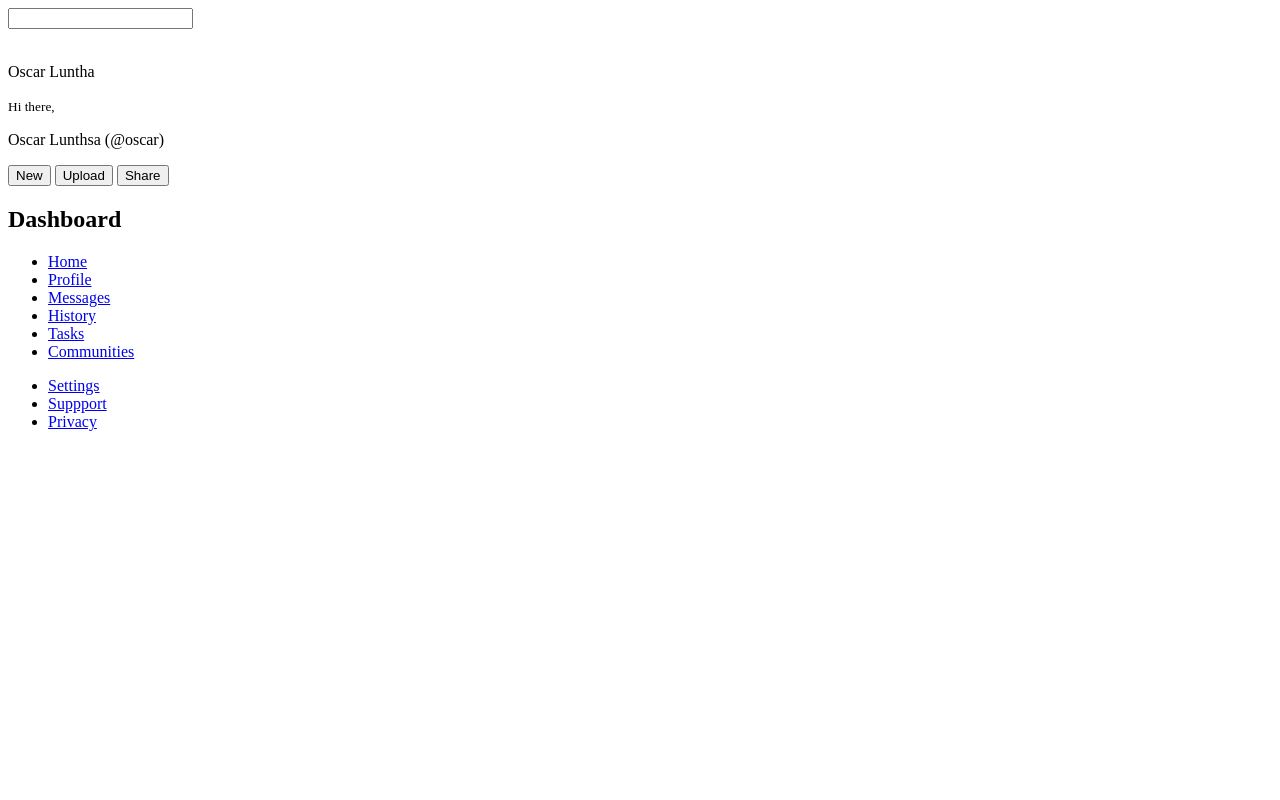
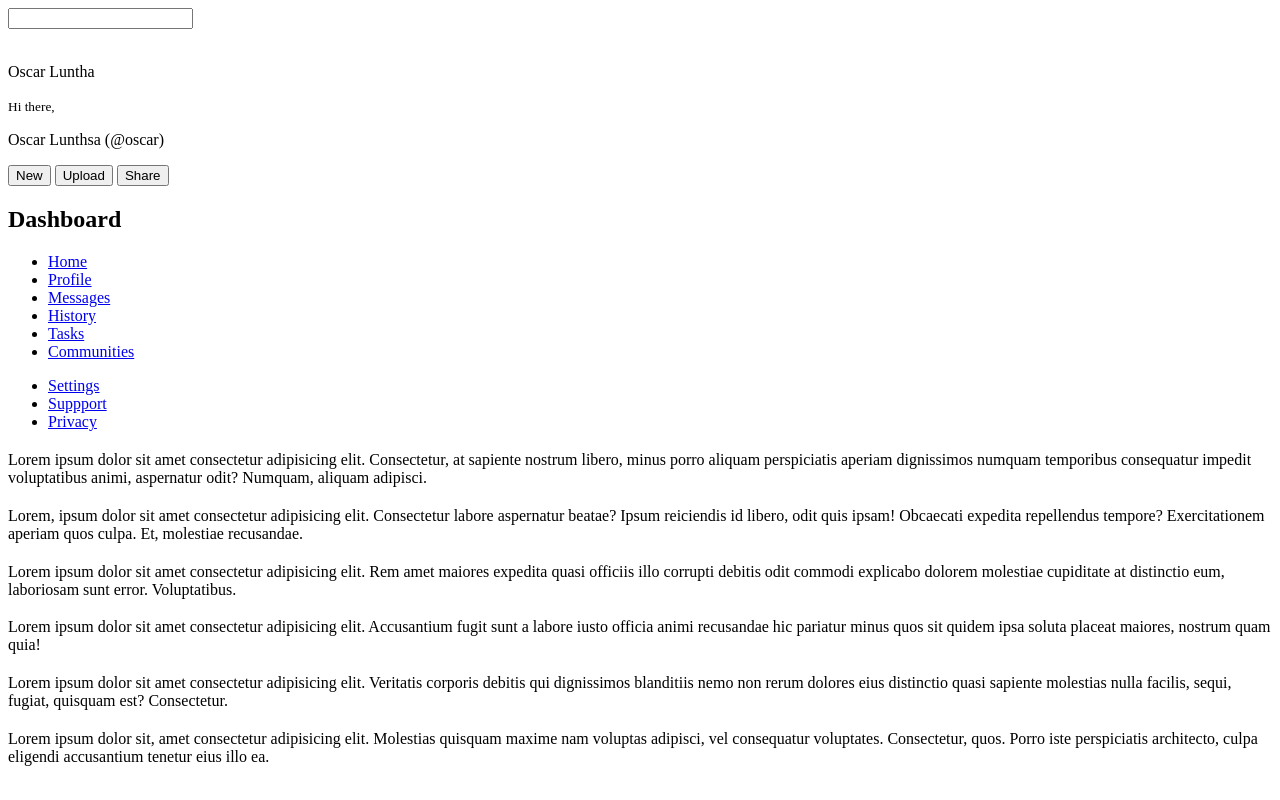
Before and after one commit to Oscar-Luntha/TOP-adminpage, a plain HTML site: page index.html in a window 1280 px wide. Drawn offline with Linux system fonts and the light colour scheme.

Commit message:
add projects to the main content container

```diff
--- a/index.html
+++ b/index.html
@@ -78,7 +78,47 @@
         </nav>
     </div>
     <section class="mainContent">
-
+        <div class="projects">
+            <div class="project-card">
+                <h1></h1>
+                <p>Lorem ipsum dolor sit amet consectetur adipisicing elit.
+                     Consectetur, at sapiente nostrum libero, minus porro aliquam
+                     perspiciatis aperiam dignissimos numquam temporibus consequatur
+                      impedit voluptatibus animi, aspernatur odit? Numquam, aliquam adipisci.</p>
+                <div class="card-icons"></div>
+            </div>
+            <div class="project-card">
+                <h1></h1>
+                <p>Lorem, ipsum dolor sit amet consectetur adipisicing elit.
+                     Consectetur labore aspernatur beatae? Ipsum reiciendis id libero, odit quis ipsam! Obcaecati expedita
+                    repellendus tempore? Exercitationem aperiam quos culpa. Et, molestiae recusandae.</p>
+                <div class="card-icons"></div>
+            </div>
+            <div class="project-card">
+                <h1></h1>
+                <p>Lorem ipsum dolor sit amet consectetur adipisicing elit. Rem amet maiores expedita quasi officiis illo corrupti debitis odit commodi explicabo
+                     dolorem molestiae cupiditate at distinctio eum, laboriosam sunt error. Voluptatibus.</p>
+                <div class="card-icons"></div>
+            </div>
+            <div class="project-card">
+                <h1></h1>
+                <p>Lorem ipsum dolor sit amet consectetur adipisicing elit. Accusantium fugit sunt a labore iusto officia animi recusandae hic
+                    pariatur minus quos sit quidem ipsa soluta placeat maiores, nostrum quam quia!</p>
+                <div class="card-icons"></div>
+            </div>
+            <div class="project-card">
+                <h1></h1>
+                <p>Lorem ipsum dolor sit amet consectetur adipisicing elit. Veritatis corporis debitis qui dignissimos blanditiis nemo non rerum dolores eius distinctio quasi sapiente
+                     molestias nulla facilis, sequi, fugiat, quisquam est? Consectetur.</p>
+                <div class="card-icons"></div>
+            </div>
+            <div class="project-card">
+                <h1></h1>
+                <p>Lorem ipsum dolor sit, amet consectetur adipisicing elit. Molestias quisquam maxime nam voluptas adipisci, vel consequatur voluptates. Consectetur, quos.
+                     Porro iste perspiciatis architecto, culpa eligendi accusantium tenetur eius illo ea.</p>
+                <div class="card-icons"></div>
+            </div>
+        </div>
     </section>
 </body>
 </html>
```
